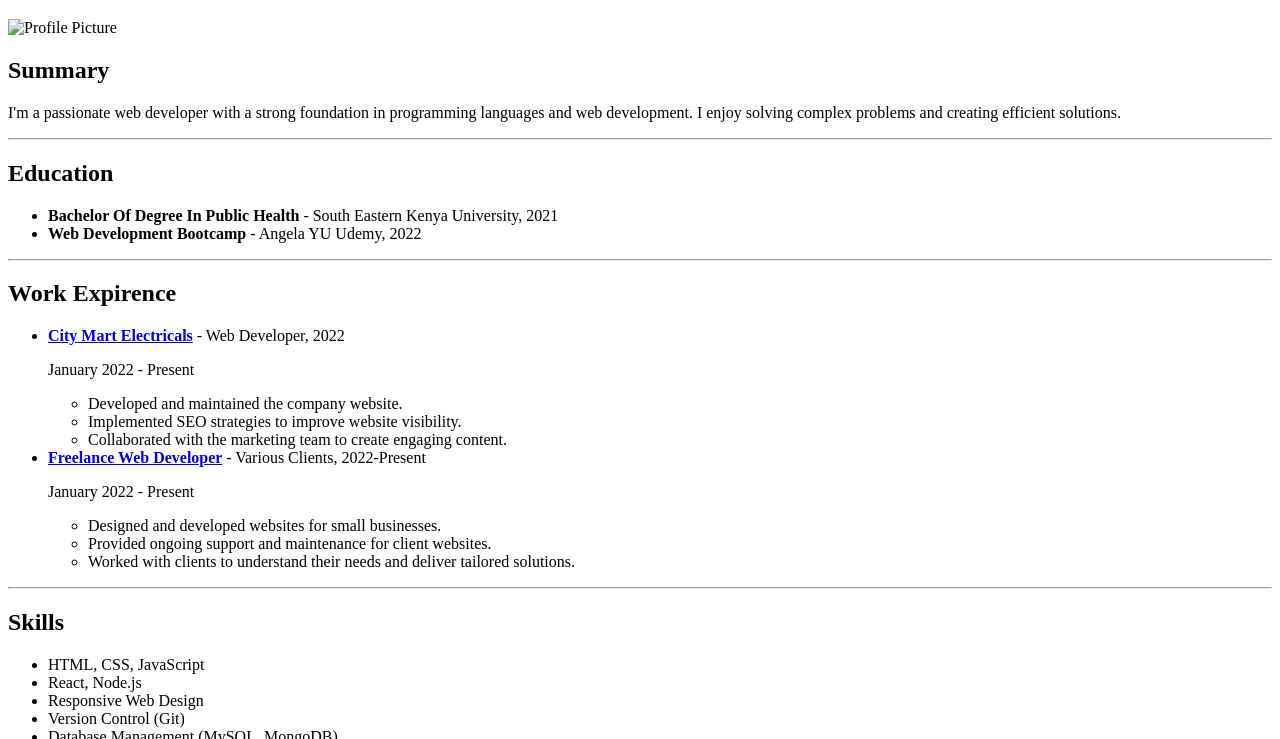
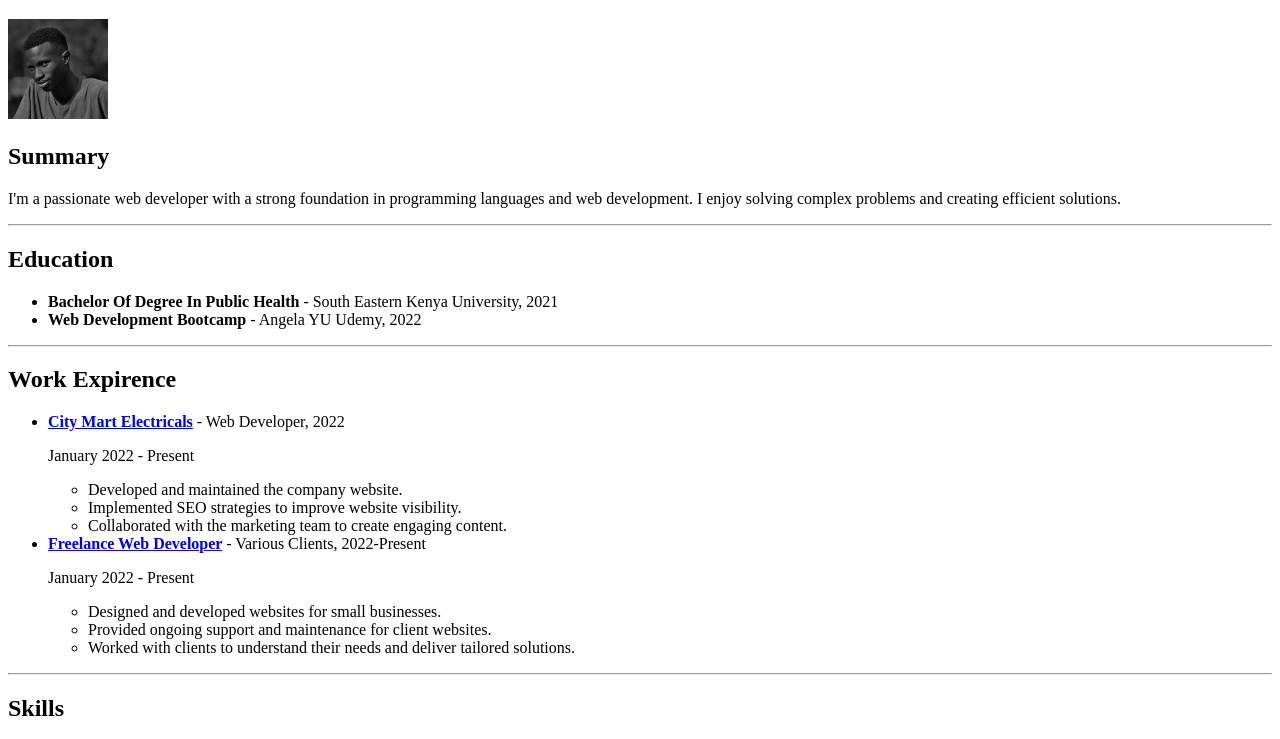
Before and after one commit to AtienoIsaac/Capstone-Project-1, a plain HTML site: page index.html in a window 1280 px wide. Shown: the part 61-800 px from the top of the page. Drawn offline with Linux system fonts and the light colour scheme; the site is published under a folder, as on GitHub Pages, so addresses that start at the root find nothing.

Commit message:
Update index.html

```diff
--- a/index.html
+++ b/index.html
@@ -8,7 +8,7 @@
 
 <body>
     <h1> Isaac Atieno</h1>
-    <img src="/Assets/Profile Picture.jpg" alt="Profile Picture" width="100" height="100">
+    <img src="Assets/Profile Picture.jpg" alt="Profile Picture" width="100" height="100">
     <h2>Summary</h2>
     <p>I'm a passionate web developer with a strong foundation in programming languages and web development. I enjoy solving complex problems and creating efficient solutions.</p>
     <hr>
```
